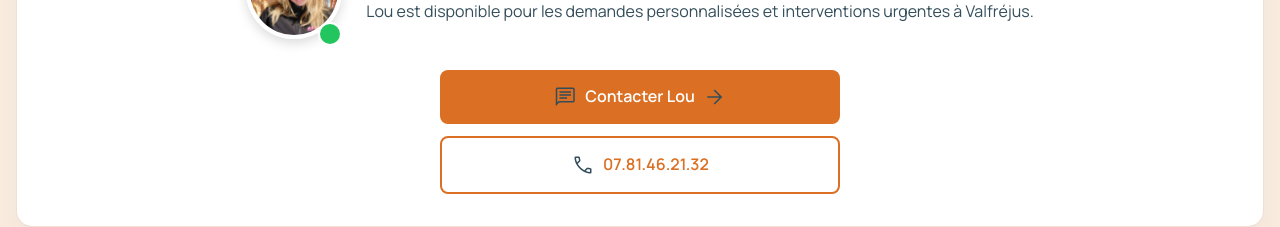
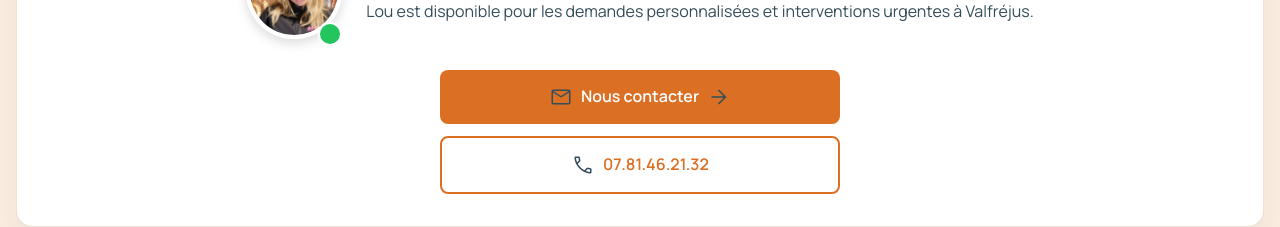
Before and after one commit to clementsbt/serenityProAppart, a Next.js app: page /cles in a window 1280 px wide. Shown: the part 1981-2208 px from the top of the page. Built offline with nearby package versions, Linux system fonts and the light colour scheme.

Commit message:
fix: replace chat icon with mail and update button text

```diff
--- a/src/components/ContactCTA.tsx
+++ b/src/components/ContactCTA.tsx
@@ -34,8 +34,8 @@ export default function ContactCTA({ }: ContactCTAProps) {
         </div>
         <div style={{ display: 'flex', flexDirection: 'column', gap: 12, width: '100%', maxWidth: 400, margin: '0 auto' }}>
           <Link href="/contact" style={{ padding: '14px 32px', background: 'var(--secondary)', color: 'white', borderRadius: 8, fontWeight: 600, display: 'flex', alignItems: 'center', justifyContent: 'center', gap: 8, textDecoration: 'none' }}>
-            <span className="material-symbols-outlined">chat</span>
-            {fr.common.contactLou}
+            <span className="material-symbols-outlined">mail</span>
+            Nous contacter
             <span className="material-symbols-outlined">arrow_forward</span>
           </Link>
           <a href="tel:+33781462132" style={{ padding: '14px 32px', border: '2px solid var(--secondary)', color: 'var(--secondary)', borderRadius: 8, fontWeight: 600, display: 'flex', alignItems: 'center', justifyContent: 'center', gap: 8, textDecoration: 'none' }}>
```
